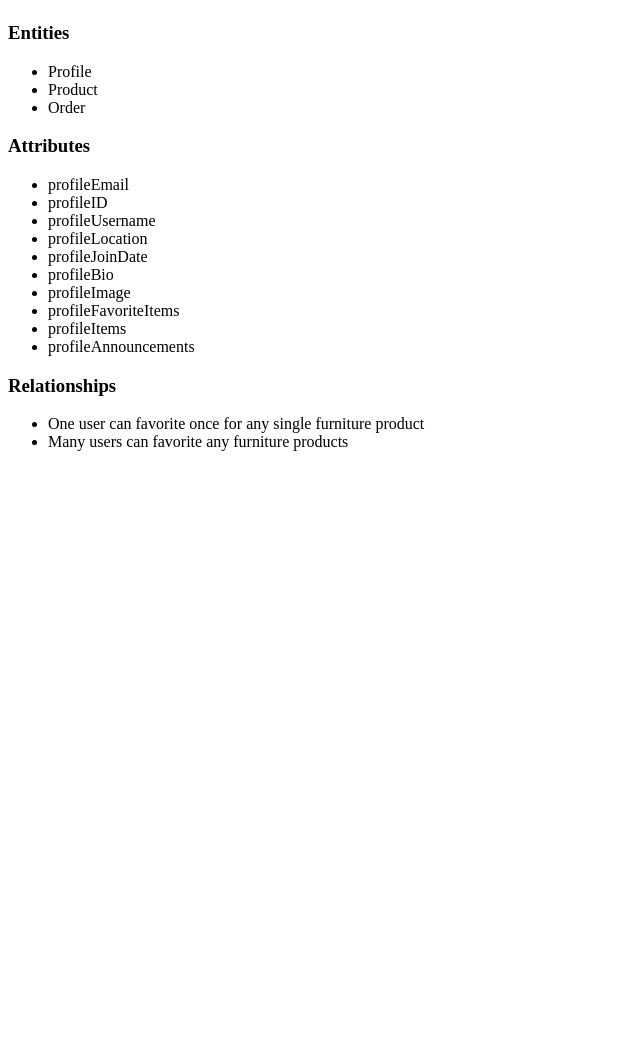
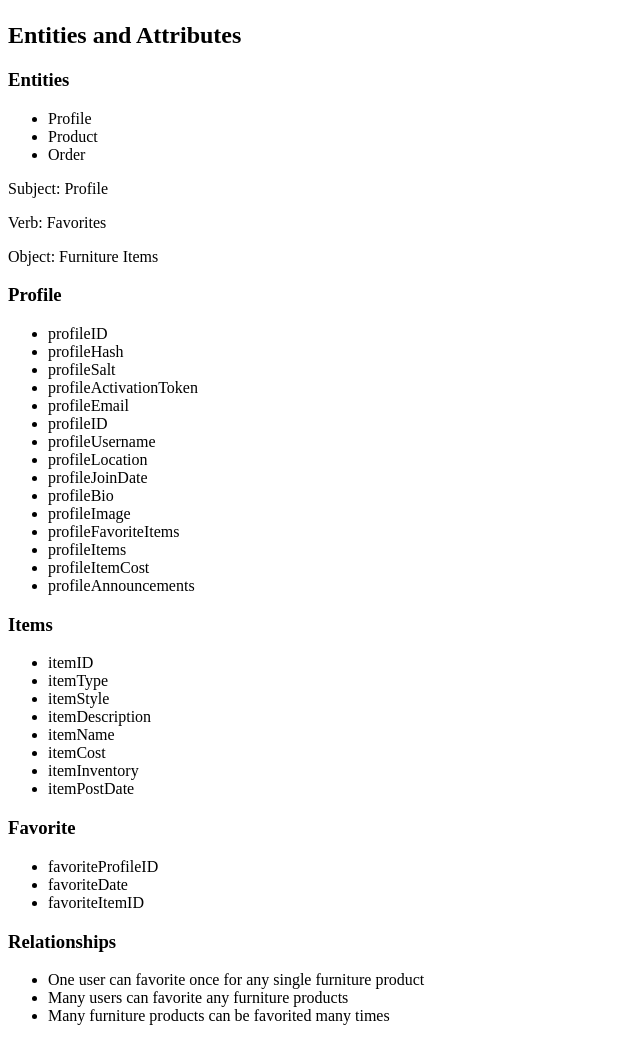
Before and after one commit to shihlinlu/data-design, a PHP site: page /conceptual-model.php in a window 1280 px wide. Shown: the part 58-1099 px from the top of the page, without its empty margins (0-640 px from the left). Before the commit the page ends 509 px from the top, so only its background shows below. Run offline with PHP 8.4, Linux system fonts and the light colour scheme.

Commit message:
updated conceptual model

```diff
--- a/epic/conceptual-model.php
+++ b/epic/conceptual-model.php
@@ -10,14 +10,22 @@
 		</header>
 
 		<main>
+			<h2>Entities and Attributes</h2>
 			<h3>Entities</h3>
 			<ul>
 				<li>Profile</li>
 				<li>Product</li>
 				<li>Order</li>
 			</ul>
-			<h3>Attributes</h3>
+			<p>Subject: Profile</p>
+			<p>Verb: Favorites</p>
+			<p>Object: Furniture Items</p>
+			<h3>Profile</h3>
 			<ul>
+				<li>profileID</li>
+				<li>profileHash</li>
+				<li>profileSalt</li>
+				<li>profileActivationToken</li>
 				<li>profileEmail</li>
 				<li>profileID</li>
 				<li>profileUsername</li>
@@ -27,12 +35,33 @@
 				<li>profileImage</li>
 				<li>profileFavoriteItems</li>
 				<li>profileItems</li>
+				<li>profileItemCost</li>
 				<li>profileAnnouncements</li>
 			</ul>
+			<h3>Items</h3>
+			<ul>
+				<li>itemID</li>
+				<li>itemType</li>
+				<li>itemStyle</li>
+				<li>itemDescription</li>
+				<li>itemName</li>
+				<li>itemCost</li>
+				<li>itemInventory</li>
+				<li>itemPostDate</li>
+			</ul>
+			<h3>Favorite</h3>
+			<ul>
+				<li>favoriteProfileID</li>
+				<li>favoriteDate</li>
+				<li>favoriteItemID</li>
+			</ul>
+
+
 			<h3>Relationships</h3>
 			<ul>
 				<li>One user can favorite once for any single furniture product</li>
 				<li>Many users can favorite any furniture products</li>
+				<li>Many furniture products can be favorited many times</li>
 			</ul>
 
 		</main>
```
Also changed, not shown: epic/use-case.php (+7 -1 lines).
